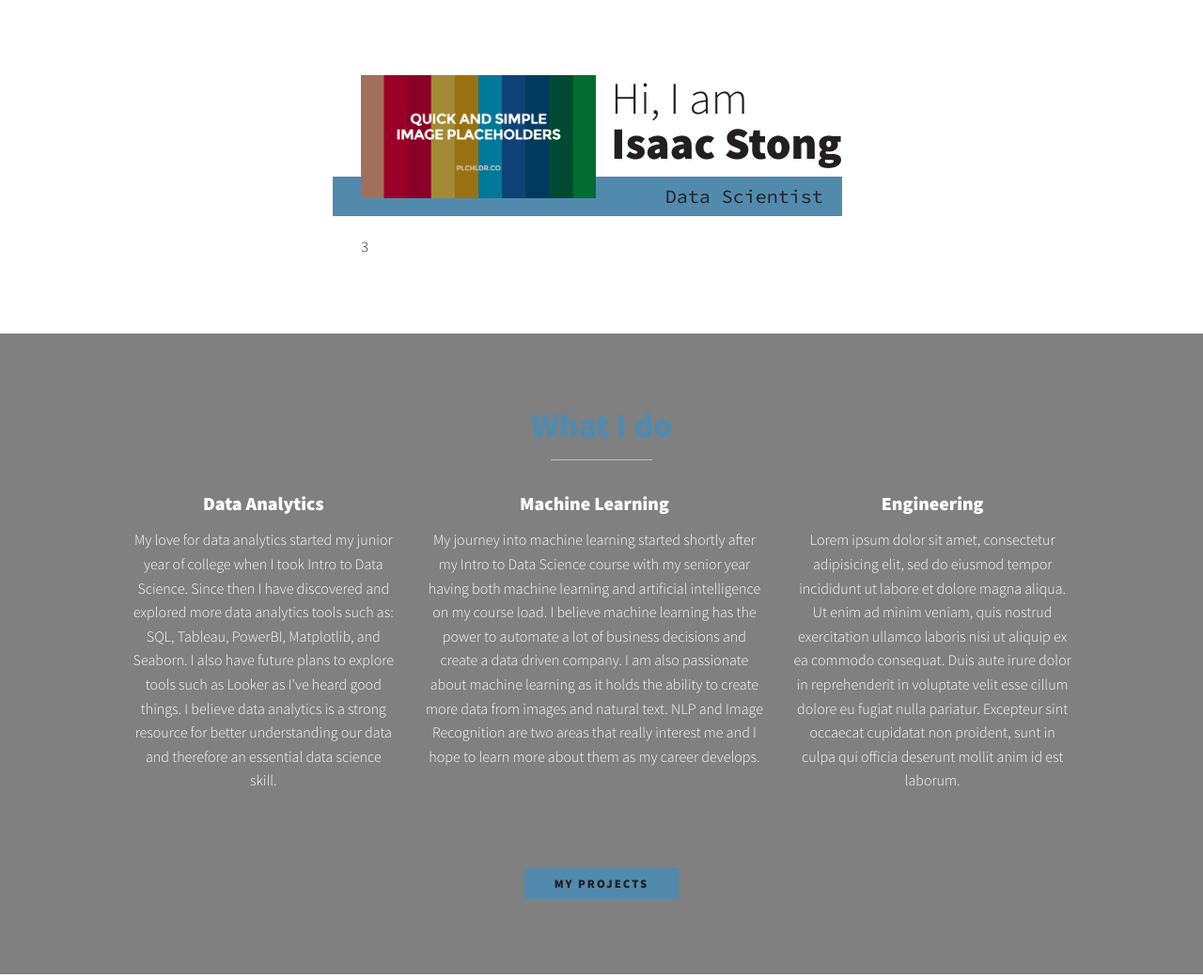
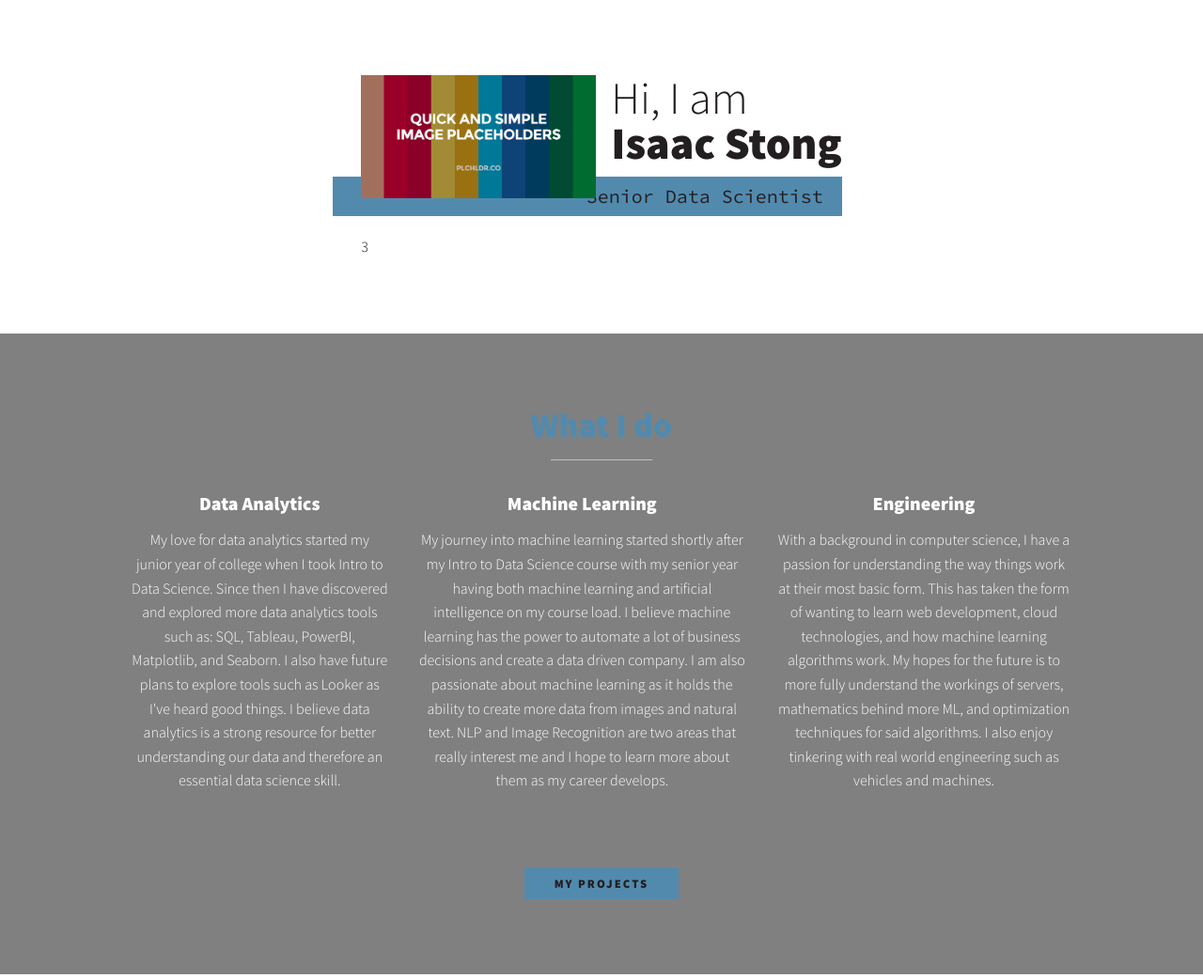
Before and after one commit to IsaacStong/DataSciencePortfolio, a Flask app: page / in a window 1280 px wide. Shown: the part 111-1152 px from the top of the page at 94% size. Run offline with Flask 2, Linux system fonts and the light colour scheme; some libraries are stand-ins or nearby versions.

Commit message:
Replaced more Lorem Ipsum
^

```diff
--- a/templates/index.html
+++ b/templates/index.html
@@ -44,7 +44,7 @@
           Hi, I am <strong>Isaac Stong</strong>
         </h1>
         <p class="section__subtitle section__subtitle--intro">
-          Data Scientist
+          Senior Data Scientist
         </p>
         <img src="../static/Images/placeholder.png" alt="" class="intro__img">3
       </section>
@@ -66,7 +66,7 @@
           <!-- Specialty -->
           <div class="specialty">
             <h3>Engineering</h3>
-            <p>Lorem ipsum dolor sit amet, consectetur adipisicing elit, sed do eiusmod tempor incididunt ut labore et dolore magna aliqua. Ut enim ad minim veniam, quis nostrud exercitation ullamco laboris nisi ut aliquip ex ea commodo consequat. Duis aute irure dolor in reprehenderit in voluptate velit esse cillum dolore eu fugiat nulla pariatur. Excepteur sint occaecat cupidatat non proident, sunt in culpa qui officia deserunt mollit anim id est laborum.</p>
+            <p>With a background in computer science, I have a passion for understanding the way things work at their most basic form. This has taken the form of wanting to learn web development, cloud technologies, and how machine learning algorithms work. My hopes for the future is to more fully understand the workings of servers, mathematics behind more ML, and optimization techniques for said algorithms. I also enjoy tinkering with real world engineering such as vehicles and machines.</p>
           </div>
         </div>
         <a href="#projects" class="btn">My Projects</a>
```
